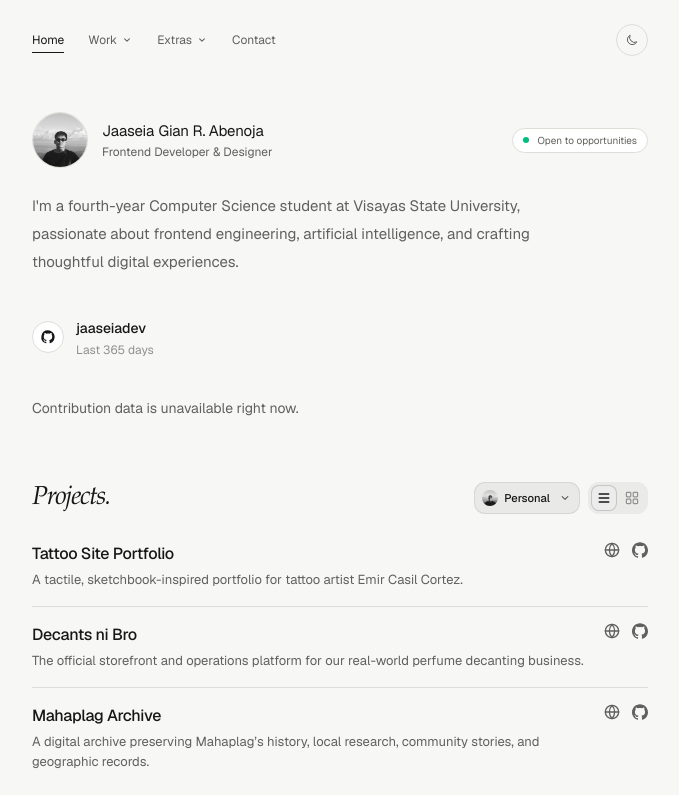
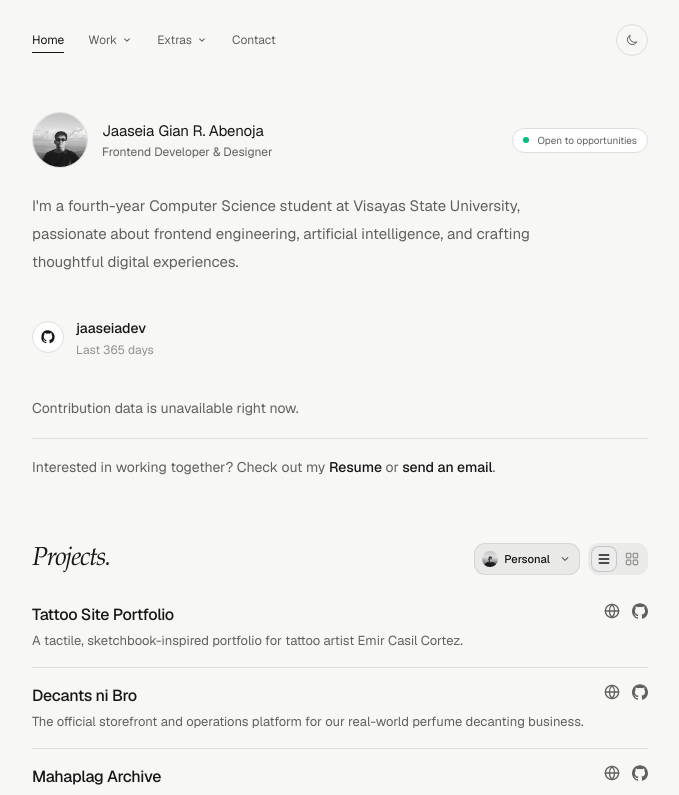
Before and after one commit to jaaseiadev/jaaseia-portfolio, a Next.js app: page / in a window 1280 px wide. Shown: the top 795 px of the page, without its empty margins (300-979 px from the left). Built offline with nearby package versions, Linux system fonts and the light colour scheme.

Commit message:
Add collaboration CTA below GitHub activity

```diff
--- a/app/components/github-activity.tsx
+++ b/app/components/github-activity.tsx
@@ -3,7 +3,9 @@ import { Reveal } from "@/app/components/reveal";
 import { getGitHubActivity } from "@/app/data/github";
 
 type GitHubActivityProps = {
+  email: string;
   profileUrl: string;
+  resumeUrl: string;
   username: string;
 };
 
@@ -25,7 +27,9 @@ const monthLabels = Array.from({ length: 12 }, (_, offset) =>
 );
 
 export async function GitHubActivitySection({
+  email,
   profileUrl,
+  resumeUrl,
   username,
 }: GitHubActivityProps) {
   const activity = await getGitHubActivity(username);
@@ -101,6 +105,28 @@ export async function GitHubActivitySection({
             <p className="text-sm text-muted">Contribution data is unavailable right now.</p>
           </div>
         )}
+
+        <div className="mt-5 border-t border-border pt-4">
+          <p className="text-sm leading-6 text-muted">
+            Interested in working together? Check out my{" "}
+            <a
+              href={resumeUrl}
+              target="_blank"
+              rel="noreferrer"
+              className="traveling-link font-medium text-foreground"
+            >
+              Resume
+            </a>{" "}
+            or{" "}
+            <a
+              href={`mailto:${email}`}
+              className="traveling-link font-medium text-foreground"
+            >
+              send an email
+            </a>
+            .
+          </p>
+        </div>
       </div>
     </Reveal>
   );
--- a/app/page.tsx
+++ b/app/page.tsx
@@ -23,7 +23,9 @@ export default function Home() {
         />
 
         <GitHubActivitySection
+          email={portfolio.email}
           profileUrl={portfolio.github}
+          resumeUrl={portfolio.resumeUrl}
           username={portfolio.githubUsername}
         />
 
```
